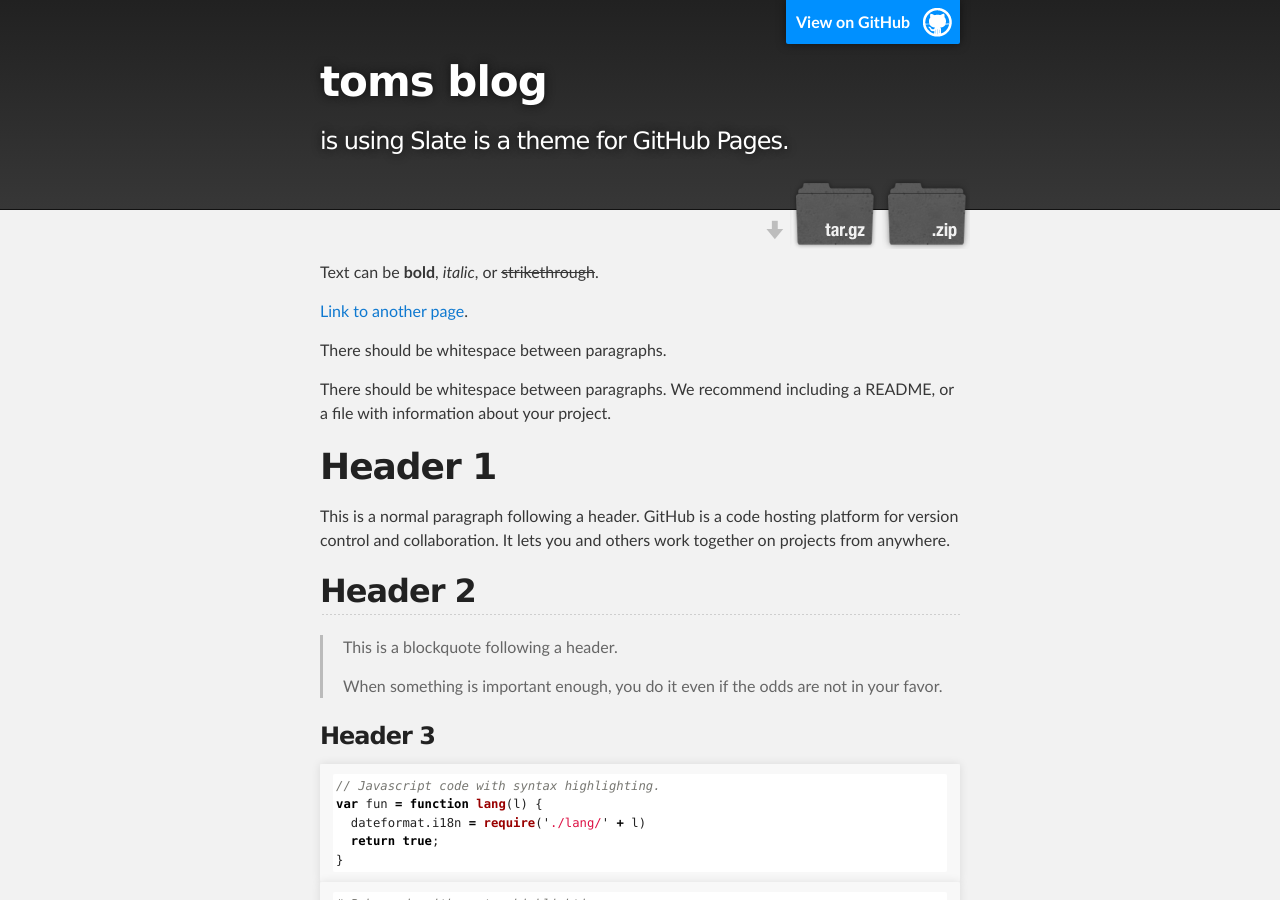
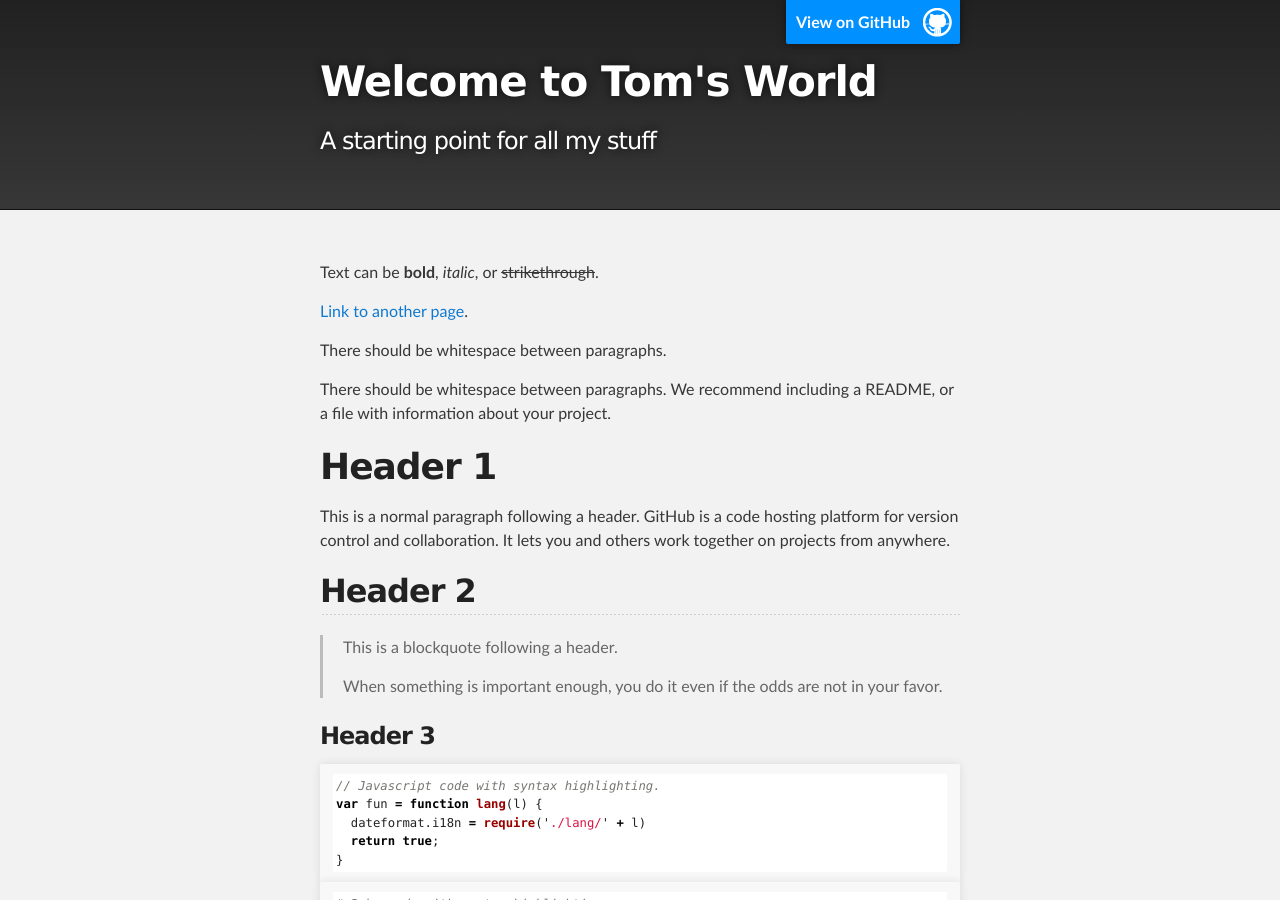
Before and after one commit to tommairs/aasland.github.io, a Jekyll site: the page built from index.md, in a window 1280 px wide and 900 px high. Built offline with Jekyll 4.4.1, drawn with Linux system fonts in a browser that asks for light colours; some of the changed text lies outside the part shown.

Commit message:
Update blog title and description in config

```diff
--- a/_config.yml
+++ b/_config.yml
@@ -1,6 +1,6 @@
-title: toms blog
-description: is using Slate is a theme for GitHub Pages.
-show_downloads: true
+title: Welcome to Tom's World
+description: A starting point for all my stuff
+show_downloads: false
 google_analytics:
 theme: jekyll-theme-slate
 remote_theme: pages-themes/slate@v0.2.0
```
